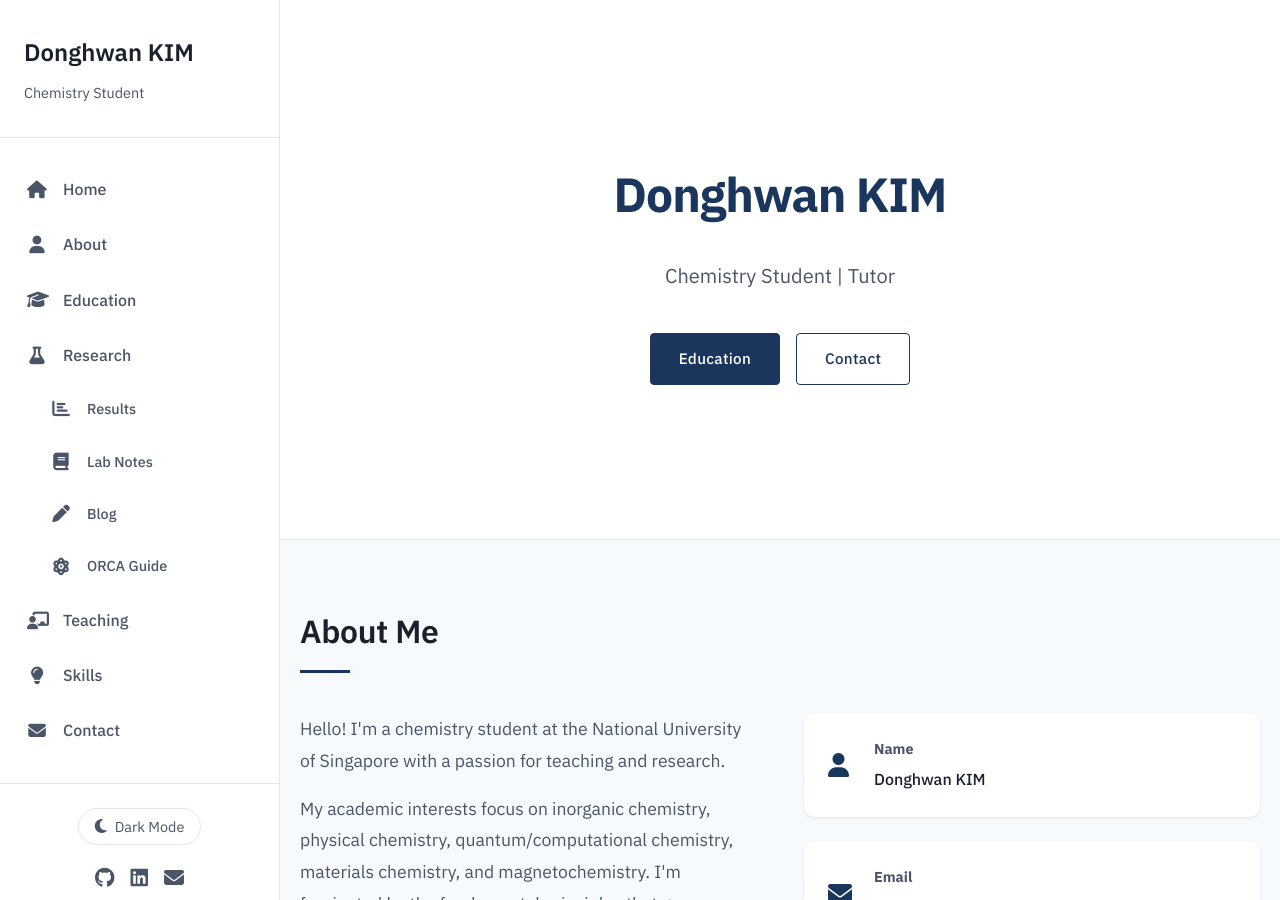
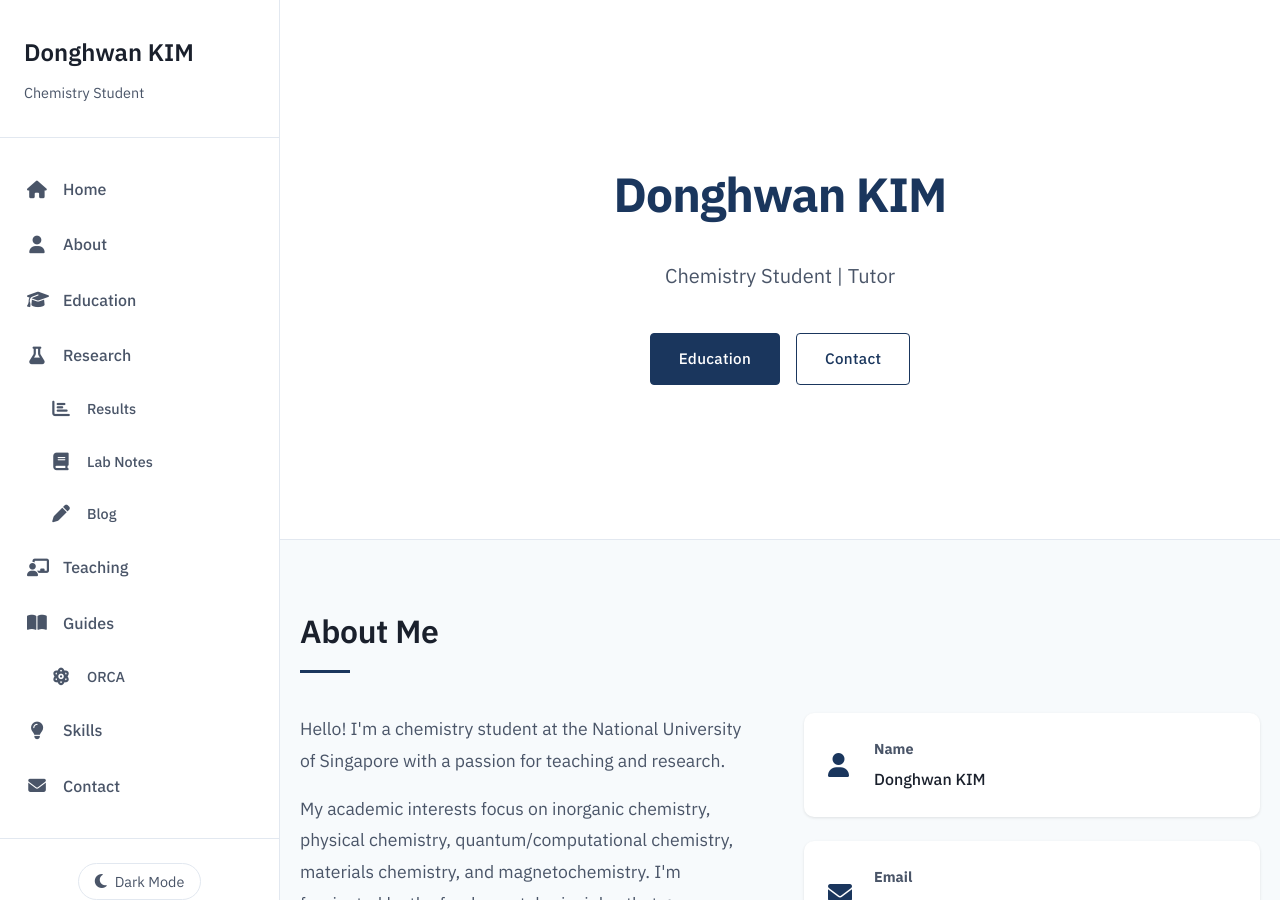
Before and after one commit to dhwan0112/dhk.github.io, a Jekyll site: the page built from index.html, in a window 1280 px wide and 900 px high. Built offline with Jekyll 4.4.1, drawn with Linux system fonts in a browser that asks for light colours; nearby versions of some CDN libraries.

Commit message:
Promote Guides to top-level sidebar item; nest ORCA under it
기존 사이드바 구조는 'Research > ORCA Guide' sublink 형태로 ORCA 가이드를
연구 결과/노트와 같은 계층에 두고 있었지만, 가이드 카테고리는 연구 산출물과
성격이 다르고 추후 다른 가이드를 추가할 여지가 있어 별도의 최상위 카테고리로
분리합니다.

변경 사항:
- Research 섹션 하위에서 'ORCA Guide' sublink 제거
- Teaching 다음에 새 최상위 항목 'Guides'(fa-book-open 아이콘) 추가,
  /guides/ 인덱스 페이지로 연결
- 그 바로 아래에 sublink 'ORCA'(fa-atom 아이콘) 추가, /guides/orca/ 로
  직접 연결. 추후 가이드는 동일 형태의 sublink로 이어붙입니다.

active 표시 규칙:
- /guides/ 인덱스: 'Guides' 메인 항목만 active
- /guides/orca/ 하위 페이지: 'ORCA' sublink만 active

```diff
--- a/_includes/sidebar.html
+++ b/_includes/sidebar.html
@@ -32,13 +32,17 @@
             <i class="fas fa-pen"></i>
             <span>Blog</span>
         </a>
-        <a href="{{ '/guides/orca/' | relative_url }}" class="sidebar-link sidebar-sublink {% if page.url contains 'guides/orca' %}active{% endif %}">
-            <i class="fas fa-atom"></i>
-            <span>ORCA Guide</span>
-        </a>
         <a href="{{ '/teaching' | relative_url }}" class="sidebar-link {% if page.url contains 'teaching' %}active{% endif %}">
             <i class="fas fa-chalkboard-teacher"></i>
             <span>Teaching</span>
+        </a>
+        <a href="{{ '/guides' | relative_url }}" class="sidebar-link {% if page.url == '/guides/' or page.url contains '/guides/' and page.url != '/guides/orca/' %}active{% endif %}">
+            <i class="fas fa-book-open"></i>
+            <span>Guides</span>
+        </a>
+        <a href="{{ '/guides/orca/' | relative_url }}" class="sidebar-link sidebar-sublink {% if page.url contains 'guides/orca' %}active{% endif %}">
+            <i class="fas fa-atom"></i>
+            <span>ORCA</span>
         </a>
         <a href="{{ '/' | relative_url }}#skills" class="sidebar-link">
             <i class="fas fa-lightbulb"></i>
```
